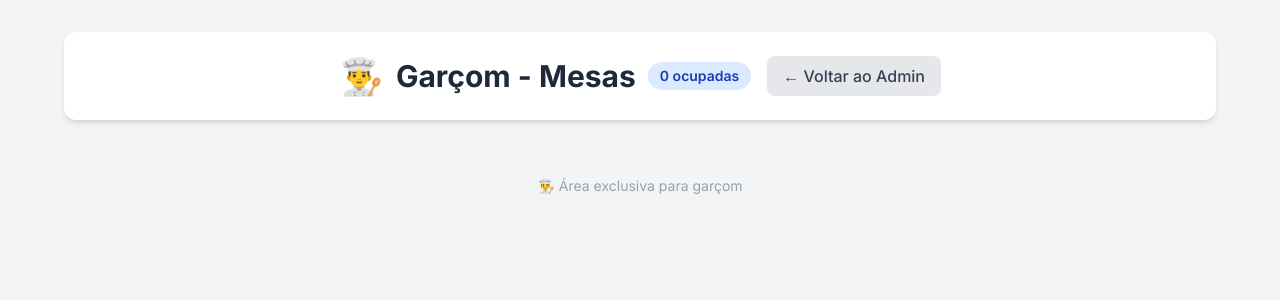
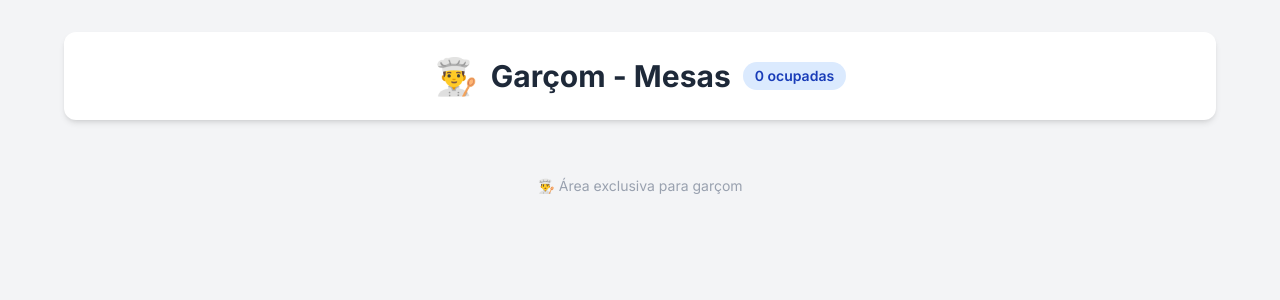
Before and after one commit to Wiwer/lanchonete-app, a Next.js app: page /garcom in a window 1280 px wide. Shown: the top 300 px of the page. Built offline with nearby package versions, Linux system fonts and the light colour scheme; no server answers; the database is empty.

Commit message:
Retirada do Link ← Voltar ao Admin do garçom

```diff
--- a/app/garcom/page.tsx
+++ b/app/garcom/page.tsx
@@ -38,12 +38,6 @@ export default async function GarcomPage() {
                 {totalOcupadas} ocupadas
               </span>
             </div>
-            <Link
-              href="/admin"
-              className="px-4 py-2 bg-gray-200 hover:bg-gray-300 rounded-lg transition-colors text-gray-700 font-medium flex items-center gap-2"
-            >
-              ← Voltar ao Admin
-            </Link>
           </div>
         </div>
 
```
